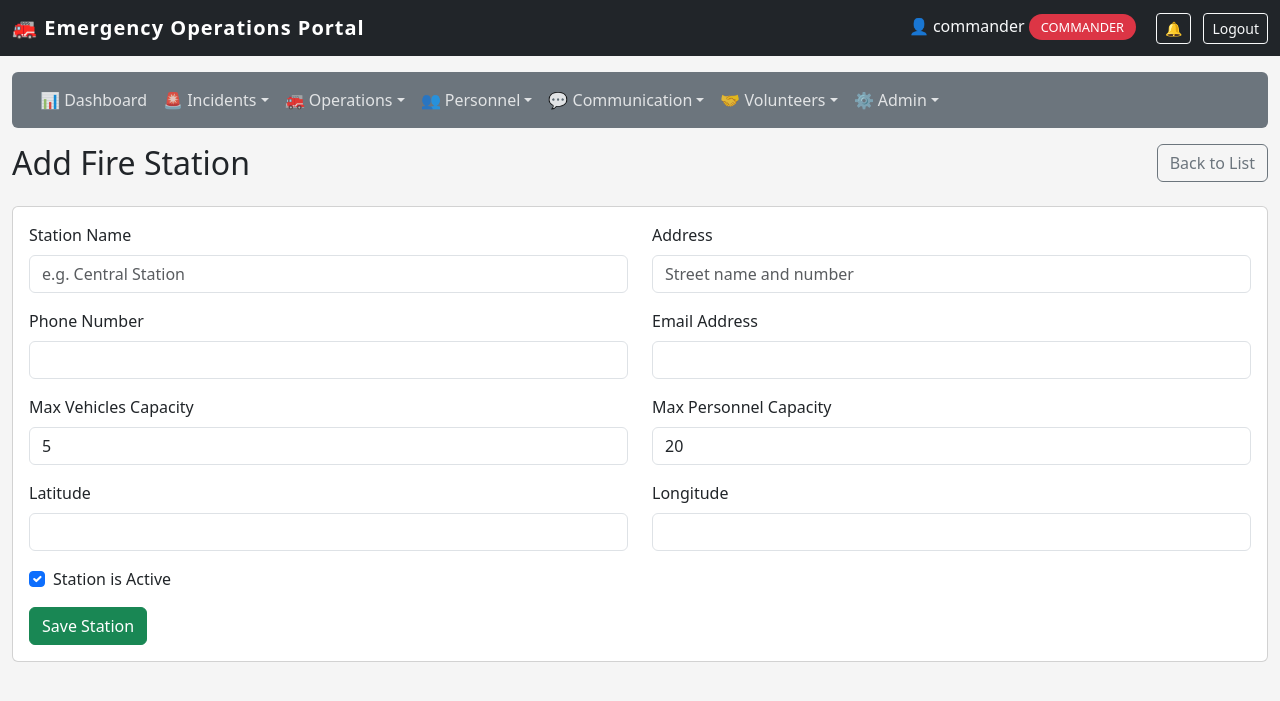
After one commit to codingburgas/iara-gdbpzn-VATenev23, a Flask app: page /staff/station/add in a window 1280 px wide. The commit adds this page. Shown: the top 701 px of the page. Run offline with Flask 3, Linux system fonts and the light colour scheme; a user stored in the database is signed in; data that the repository does not hold is empty; some libraries are stand-ins or nearby versions.

Commit message:
Implement Fire Station management and Add weather integration

```diff
--- /dev/null
+++ b/app/forms/station_forms.py
@@ -0,0 +1,19 @@
+from flask_wtf import FlaskForm
+from wtforms import StringField, IntegerField, FloatField, BooleanField, SubmitField
+from wtforms.validators import DataRequired, Email, Optional, Length
+
+class FireStationForm(FlaskForm):
+    name = StringField('Station Name', validators=[DataRequired(), Length(max=100)])
+    address = StringField('Address', validators=[DataRequired(), Length(max=200)])
+    phone = StringField('Phone Number', validators=[Optional(), Length(max=20)])
+    email = StringField('Email Address', validators=[Optional(), Email(), Length(max=100)])
+
+    max_vehicles = IntegerField('Max Vehicles Capacity', default=5, validators=[Optional()])
+    max_personnel = IntegerField('Max Personnel Capacity', default=20, validators=[Optional()])
+
+    latitude = FloatField('Latitude', validators=[Optional()])
+    longitude = FloatField('Longitude', validators=[Optional()])
+
+    is_active = BooleanField('Station is Active', default=True)
+
+    submit = SubmitField('Save Station')
--- a/app/models/__init__.py
+++ b/app/models/__init__.py
@@ -1,4 +1,5 @@
 from app.models.user import UserModel
+from app.models.fire_station import FireStation
 from app.models.vehicle import Vehicle
 from app.models.firefighter import Firefighter
 from app.models.incident import Incident, StatusUpdate
--- a/app/models/firefighter.py
+++ b/app/models/firefighter.py
@@ -8,6 +8,7 @@ class Firefighter(db.Model):
     rank = db.Column(db.String(50))
     status = db.Column(db.String(20), default='available')
     vehicle_id = db.Column(db.Integer, db.ForeignKey('vehicle.id'), nullable=True)
+    station_id = db.Column(db.Integer, db.ForeignKey('fire_station.id'), nullable=True)
 
     # Link to User account
     user_id = db.Column(db.Integer, db.ForeignKey('user_model.id'), nullable=True, unique=True)
--- a/app/models/vehicle.py
+++ b/app/models/vehicle.py
@@ -14,6 +14,7 @@ class Vehicle(db.Model):
     speed = db.Column(db.Float, nullable=True)
     heading = db.Column(db.Integer, nullable=True)
     status = db.Column(db.String(20), default='station')
+    station_id = db.Column(db.Integer, db.ForeignKey('fire_station.id'), nullable=True)
     current_incident_id = db.Column(db.Integer, db.ForeignKey('incident.id'), nullable=True)
 
     # Relationships
--- a/app/routes/__init__.py
+++ b/app/routes/__init__.py
@@ -9,6 +9,7 @@ def register_blueprints(app):
     from app.routes.dashboard import dashboard_bp
     from app.routes.map import map_bp
     from app.routes.notifications import notifications_bp
+    from app.routes.stations import stations_bp
 
     app.register_blueprint(public_bp)
     app.register_blueprint(auth_bp)
@@ -20,3 +21,4 @@ def register_blueprints(app):
     app.register_blueprint(dashboard_bp)
     app.register_blueprint(map_bp)
     app.register_blueprint(notifications_bp)
+    app.register_blueprint(stations_bp)
--- /dev/null
+++ b/app/routes/stations.py
@@ -0,0 +1,74 @@
+from flask import Blueprint, render_template, redirect, url_for, flash, request
+from app import db
+from app.models.fire_station import FireStation
+from app.forms.station_forms import FireStationForm
+from app.utils import login_required, role_required
+
+stations_bp = Blueprint('stations', __name__)
+
+@stations_bp.route('/staff/stations')
+@login_required
+@role_required('commander', 'dispatcher')
+def list_stations():
+    stations = FireStation.query.all()
+    return render_template('staff/stations/list.html', stations=stations)
+
+@stations_bp.route('/staff/station/add', methods=['GET', 'POST'])
+@login_required
+@role_required('commander')
+def add_station():
+    form = FireStationForm()
+    if form.validate_on_submit():
+        station = FireStation(
+            name=form.name.data,
+            address=form.address.data,
+            phone=form.phone.data,
+            email=form.email.data,
+            max_vehicles=form.max_vehicles.data,
+            max_personnel=form.max_personnel.data,
+            latitude=form.latitude.data,
+            longitude=form.longitude.data,
+            is_active=form.is_active.data
+        )
+        db.session.add(station)
+        db.session.commit()
+        flash(f'Fire Station {station.name} added successfully!', 'success')
+        return redirect(url_for('stations.list_stations'))
+
+    return render_template('staff/stations/form.html', form=form, title="Add Fire Station")
+
+@stations_bp.route('/staff/station/<int:station_id>/edit', methods=['GET', 'POST'])
+@login_required
+@role_required('commander')
+def edit_station(station_id):
+    station = FireStation.query.get_or_404(station_id)
+    form = FireStationForm(obj=station)
+    if form.validate_on_submit():
+        form.populate_obj(station)
+        db.session.commit()
+        flash(f'Fire Station {station.name} updated successfully!', 'success')
+        return redirect(url_for('stations.list_stations'))
+
+    return render_template('staff/stations/form.html', form=form, title="Edit Fire Station", station=station)
+
+@stations_bp.route('/staff/station/<int:station_id>/delete', methods=['POST'])
+@login_required
+@role_required('commander')
+def delete_station(station_id):
+    station = FireStation.query.get_or_404(station_id)
+
+    if station.vehicles or station.personnel:
+        flash(f'Cannot delete {station.name} because it has assigned vehicles or personnel.', 'danger')
+        return redirect(url_for('stations.list_stations'))
+
+    db.session.delete(station)
+    db.session.commit()
+    flash(f'Fire Station {station.name} deleted.', 'success')
+    return redirect(url_for('stations.list_stations'))
+
+@stations_bp.route('/staff/station/<int:station_id>')
+@login_required
+@role_required('commander', 'dispatcher')
+def detail(station_id):
+    station = FireStation.query.get_or_404(station_id)
+    return render_template('staff/stations/detail.html', station=station)
--- a/app/templates/staff/base.html
+++ b/app/templates/staff/base.html
@@ -86,6 +86,7 @@
                                     <ul class="dropdown-menu">
                                         <li><a class="dropdown-item" href="{{ url_for('personnel.list_firefighters') }}">👨‍🚒 Firefighters</a></li>
                                         <li><a class="dropdown-item" href="{{ url_for('personnel.list_firefighters') }}#vehicles">🚛 Vehicles</a></li>
+                                        <li><a class="dropdown-item" href="{{ url_for('stations.list_stations') }}">🏢 Fire Stations</a></li>
                                         <li><a class="dropdown-item" href="{{ url_for('personnel.import_data') }}">📥 Import Data</a></li>
                                     </ul>
                                 </li>
--- /dev/null
+++ b/app/templates/staff/stations/form.html
@@ -0,0 +1,108 @@
+{% extends "staff/base.html" %}
+
+{% block content %}
+<div class="row mb-3">
+    <div class="col">
+        <h2>{{ title }}</h2>
+    </div>
+    <div class="col-auto">
+        <a href="{{ url_for('stations.list_stations') }}" class="btn btn-outline-secondary">Back to List</a>
+    </div>
+</div>
+
+<div class="card">
+    <div class="card-body">
+        <form method="POST">
+            {{ form.hidden_tag() }}
+
+            <div class="row">
+                <div class="col-md-6 mb-3">
+                    <label class="form-label">{{ form.name.label }}</label>
+                    {{ form.name(class="form-control", placeholder="e.g. Central Station") }}
+                    {% if form.name.errors %}
+                        {% for error in form.name.errors %}<div class="text-danger small">{{ error }}</div>{% endfor %}
+                    {% endif %}
+                </div>
+                <div class="col-md-6 mb-3">
+                    <label class="form-label">{{ form.address.label }}</label>
+                    {{ form.address(class="form-control", placeholder="Street name and number") }}
+                </div>
+            </div>
+
+            <div class="row">
+                <div class="col-md-6 mb-3">
+                    <label class="form-label">{{ form.phone.label }}</label>
+                    {{ form.phone(class="form-control") }}
+                </div>
+                <div class="col-md-6 mb-3">
+                    <label class="form-label">{{ form.email.label }}</label>
+                    {{ form.email(class="form-control") }}
+                </div>
+            </div>
+
+            <div class="row">
+                <div class="col-md-6 mb-3">
+                    <label class="form-label">{{ form.max_vehicles.label }}</label>
+                    {{ form.max_vehicles(class="form-control", type="number") }}
+                </div>
+                <div class="col-md-6 mb-3">
+                    <label class="form-label">{{ form.max_personnel.label }}</label>
+                    {{ form.max_personnel(class="form-control", type="number") }}
+                </div>
+            </div>
+
+            <div class="row">
+                <div class="col-md-6 mb-3">
+                    <label class="form-label">{{ form.latitude.label }}</label>
+                    {{ form.latitude(class="form-control", step="0.0001") }}
+                </div>
+                <div class="col-md-6 mb-3">
+                    <label class="form-label">{{ form.longitude.label }}</label>
+                    {{ form.longitude(class="form-control", step="0.0001") }}
+                </div>
+            </div>
+
+            <div class="mb-3 form-check">
+                {{ form.is_active(class="form-check-input") }}
+                <label class="form-check-label">{{ form.is_active.label }}</label>
+            </div>
+
+            <button type="submit" class="btn btn-success">{{ form.submit.label }}</button>
+
+            {% if station %}
+            <button type="button" class="btn btn-danger float-end" data-bs-toggle="modal" data-bs-target="#deleteModal">
+                Delete Station
+            </button>
+            {% endif %}
+        </form>
+    </div>
+</div>
+
+{% if station %}
+<!-- Delete Modal -->
+<div class="modal fade" id="deleteModal" tabindex="-1">
+    <div class="modal-dialog">
+        <div class="modal-content">
+            <div class="modal-header bg-danger text-white">
+                <h5 class="modal-title">Confirm Deletion</h5>
+                <button type="button" class="btn-close" data-bs-dismiss="modal"></button>
+            </div>
+            <div class="modal-body">
+                Are you sure you want to delete <strong>{{ station.name }}</strong>? This action cannot be undone.
+                {% if station.vehicles or station.personnel %}
+                <div class="alert alert-warning mt-2">
+                    Note: You cannot delete stations with assigned resources.
+                </div>
+                {% endif %}
+            </div>
+            <div class="modal-footer">
+                <button type="button" class="btn btn-secondary" data-bs-dismiss="modal">Cancel</button>
+                <form action="{{ url_for('stations.delete_station', station_id=station.id) }}" method="POST">
+                    <button type="submit" class="btn btn-danger" {% if station.vehicles or station.personnel %}disabled{% endif %}>Confirm Delete</button>
+                </form>
+            </div>
+        </div>
+    </div>
+</div>
+{% endif %}
+{% endblock %}
--- a/config.py
+++ b/config.py
@@ -9,6 +9,9 @@ class Config:
     SQLALCHEMY_DATABASE_URI = os.environ.get('DATABASE_URL') or 'sqlite:///database.db'
     SQLALCHEMY_TRACK_MODIFICATIONS = False
 
+    # Weather API config
+    WEATHER_API_KEY = os.environ.get('WEATHER_API_KEY') or '00000000000000000000000000000000'
+
     # Session config
     SESSION_PERMANENT = False
     SESSION_TYPE = 'filesystem'
```
Also changed, not shown: app/models/fire_station.py (added, +28 -0 lines), app/routes/dashboard.py (+5 -2 lines), app/routes/incidents.py (+8 -2 lines), app/templates/staff/dashboard/commander.html (+11 -1 lines), app/templates/staff/incidents/detail.html (+19 -0 lines), app/templates/staff/personnel/firefighters.html (+4 -4 lines), app/templates/staff/stations/detail.html (added, +115 -0 lines), app/templates/staff/stations/list.html (added, +62 -0 lines), app/utils.py (+40 -1 lines), instance/database.db.
